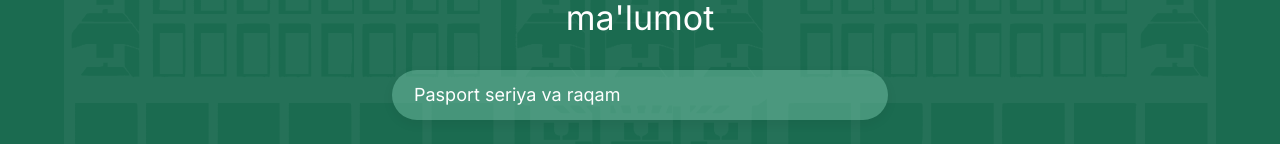
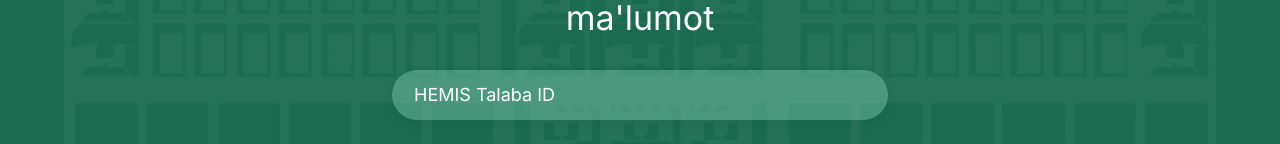
Before and after one commit to Ulugbek9728/IDcard, a React (Create React App) app: page / in a window 1280 px wide. Shown: the part 393-537 px from the top of the page. Built offline with nearby package versions, Linux system fonts and the light colour scheme.

Commit message:
updet enter page

```diff
--- a/src/APIname.js
+++ b/src/APIname.js
@@ -1,4 +1,3 @@
-const ApiName = 'http://192.168.17.102:9999';
-// https://id-tdtu.jprq.live
+const ApiName = 'https://api-id.tdtu.uz';
 
 export {ApiName}
--- a/src/Pages/Enter.js
+++ b/src/Pages/Enter.js
@@ -57,7 +57,7 @@
                     data-aos-delay="100">Universitet talabalari haqida ma'lumot</h3>
 
                 <input type="text" value={login} onChange={(e) => setLogin(e.target.value.toUpperCase())}
-                       className="form-control" placeholder="Pasport seriya va raqam" maxLength="9"
+                       className="form-control" placeholder="HEMIS Talaba ID"
                        data-aos="fade-up"
                        data-aos-duration="900"
                        data-aos-easing="ease-in-sine"
```
